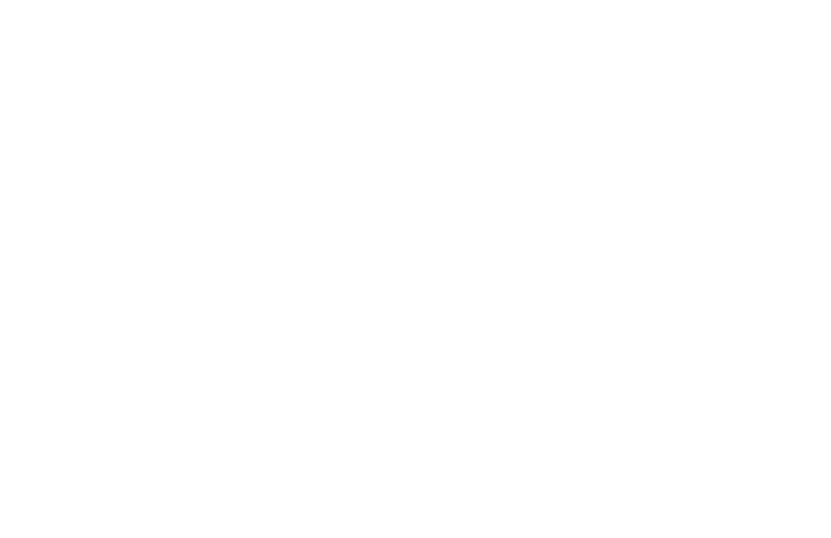
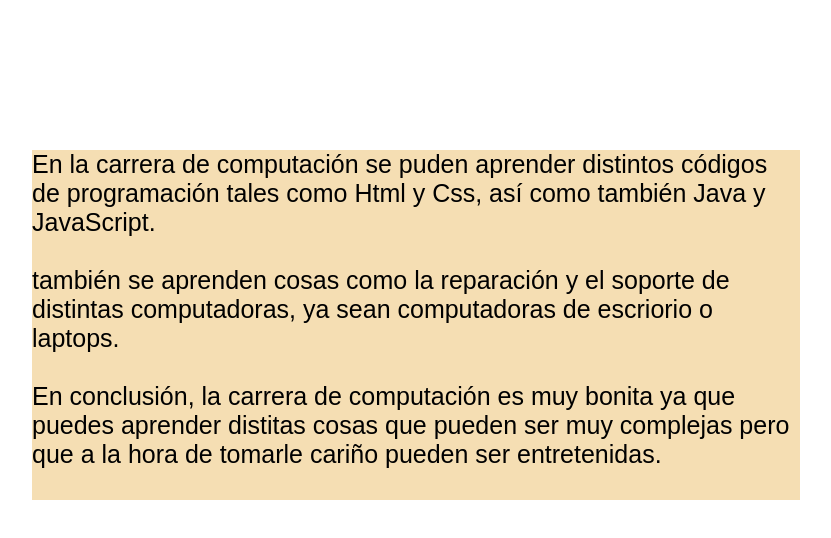
Before and after one commit to Angel0327/Post, a plain HTML site: page index.html in a window 1280 px wide. Shown: the whole page, without its empty margins (224-1055 px from the left). Drawn offline with Linux system fonts and the light colour scheme.

Commit message:
se agregó la parte del cuadro de texto de en medio mediante la rama llamada cuadro_medio

```diff
--- a/css/css.css
+++ b/css/css.css
@@ -2,3 +2,17 @@
     margin: 0;
     padding: 0;
 }
+
+
+section{
+    background-color: wheat;
+    height: 350px;
+    width: 60%;
+    margin: auto;
+    margin-top: 150px;
+}
+
+.Text_medio{
+    font-family: Arial, Helvetica, sans-serif;
+    font-size: 25px;
+}
--- a/index.html
+++ b/index.html
@@ -15,6 +15,18 @@
 <!--------------------------
 # seccion del section Angel
 --------------------------->
+<section>
+
+    <p class="Text_medio">
+        En la carrera de computación se puden aprender distintos códigos de programación tales como Html y Css, así como también Java y JavaScript. <br><br> también se aprenden cosas como la reparación y el
+        soporte de distintas computadoras, ya sean computadoras de escriorio o laptops.
+        <br> <br> En conclusión, la carrera de computación es muy bonita ya que puedes aprender distitas cosas que pueden ser muy complejas pero que a la hora de tomarle cariño pueden ser entretenidas.
+
+    </p>
+
+</sectio>
+
+
 
 <!--------------------------
 # seccion del footer Roberto
```
